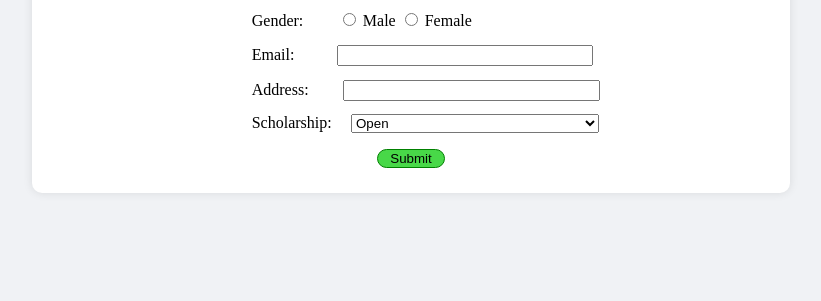
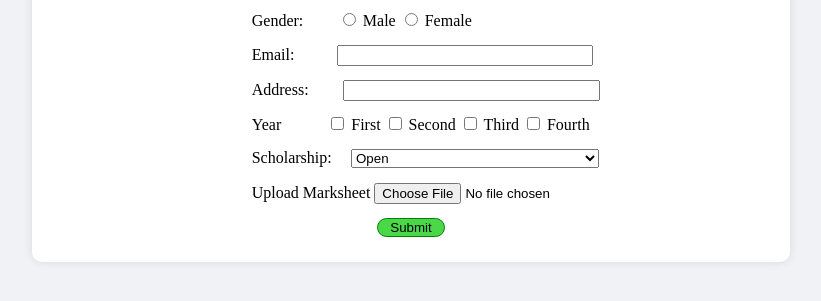
Before and after one commit to jiteshvarade/WebDevPracticals, a plain HTML site: page scholarship-form/index.html in a window 1280 px wide. Shown: the part 227-528 px from the top of the page, without its empty margins (229-1050 px from the left). Drawn offline with Linux system fonts and the light colour scheme.

Commit message:
completed practical-4

```diff
--- a/scholarship-form/index.html
+++ b/scholarship-form/index.html
@@ -49,6 +49,10 @@
             margin-right: 5%;
         }
 
+        #yearlabel{
+            margin-right: 11%;
+        }
+
         #scholarship{
             margin-left: 4%;
             width: 65%;
@@ -91,6 +95,17 @@
             <input type="textarea" id="address">
         </div>
         <div class="section">
+            <label for="year" id="yearlabel">Year</label>
+            <input type="checkbox" id="year">
+            <label for="first">First</label>
+            <input type="checkbox" id="year">
+            <label for="first">Second</label>
+            <input type="checkbox" id="year">
+            <label for="first">Third</label>
+            <input type="checkbox" id="year">
+            <label for="first">Fourth</label>
+        </div>
+        <div class="section">
             <label for="scholarship">Scholarship:</label>
             <select id="scholarship">
                 <option value="open">Open</option>
@@ -98,6 +113,10 @@
                 <option value="sc/st">SC/ST</option>
             </select>
         </div>
+        <div class="section">
+            <label for="file">Upload Marksheet</label>
+            <input type="file" id="file">
+        </div>
         <div>
             <button type="submit">Submit</button>
         </div>
```
